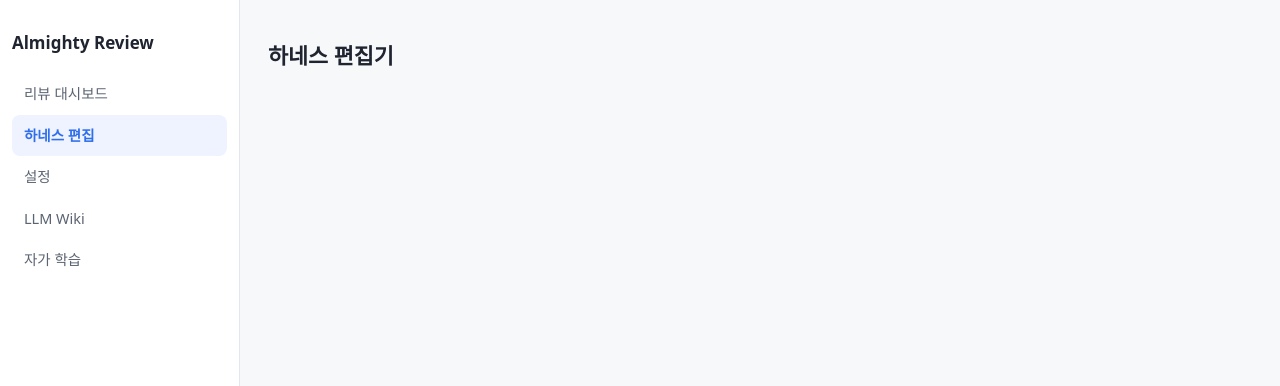
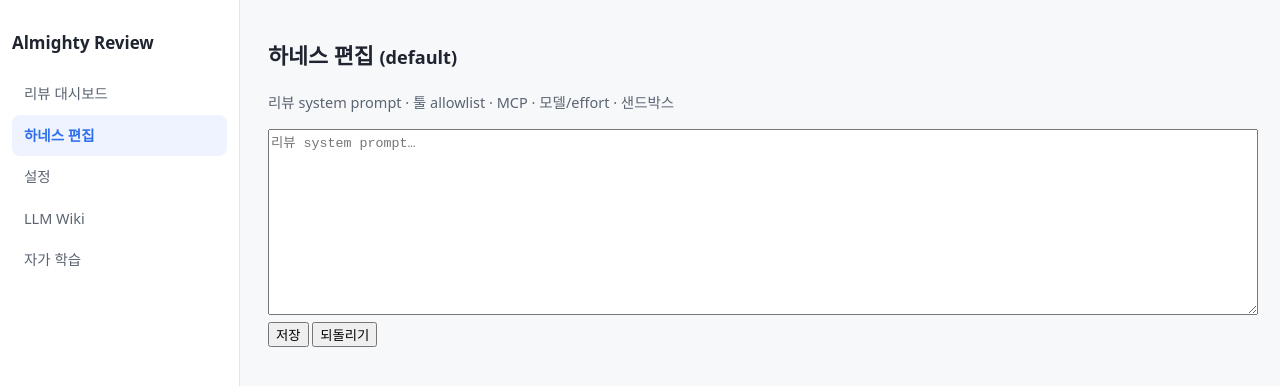
Before and after one commit to AlmSmartDoctor/almighty-pr-review-server, a React (Vite) app in the folder web/: page /harness in a window 1280 px wide. Shown: the top 386 px of the page. Built offline with nearby package versions, Linux system fonts and the light colour scheme.

Commit message:
feat: settings, harness editor, and stub sections

```diff
--- a/web/src/sections/HarnessSection.tsx
+++ b/web/src/sections/HarnessSection.tsx
@@ -1,7 +1,16 @@
+import { useState } from "react";
+
 export function HarnessSection() {
+  const [prompt, setPrompt] = useState("");
   return (
     <div>
-      <h2>하네스 편집기</h2>
+      <h2>하네스 편집 <small>(default)</small></h2>
+      <p style={{ color: "var(--muted)" }}>
+        리뷰 system prompt · 툴 allowlist · MCP · 모델/effort · 샌드박스</p>
+      <textarea value={prompt} onChange={(e) => setPrompt(e.target.value)}
+                rows={12} style={{ width: "100%" }}
+                placeholder="리뷰 system prompt…" />
+      <button>저장</button> <button>되돌리기</button>
     </div>
   );
 }
--- a/web/src/sections/SettingsSection.tsx
+++ b/web/src/sections/SettingsSection.tsx
@@ -1,7 +1,26 @@
-export function SettingsSection() {
+import { useEffect, useState } from "react";
+import { api } from "../api";
+
+type S = {
+  default_effort: string; concurrency_limit: number;
+  default_poll_interval: number; approval_gate_on: number;
+  prescreen_model: string; prescreen_gate_threshold: string;
+};
+
+export function SettingsSection({ load }: { load?: () => Promise<S> }) {
+  const loader = load ?? api.settings;
+  const [s, setS] = useState<S | null>(null);
+  useEffect(() => { loader().then(setS); }, []);
+  if (!s) return <p>불러오는 중…</p>;
   return (
     <div>
-      <h2>설정 관리</h2>
+      <h2>전역 기본값</h2>
+      <label>기본 effort <input defaultValue={s.default_effort} /></label>
+      <p>동시성 N: {s.concurrency_limit}</p>
+      <p>폴링 간격: {s.default_poll_interval}s</p>
+      <p>승인 게이트: {s.approval_gate_on ? "켜짐" : "꺼짐"}</p>
+      <p>사전 스크리닝 모델: {s.prescreen_model}</p>
+      <p>풀리뷰 게이트 임계: {s.prescreen_gate_threshold}</p>
     </div>
   );
 }
```
Also changed, not shown: 1 other file (tests, documents, lock files or other folders).
